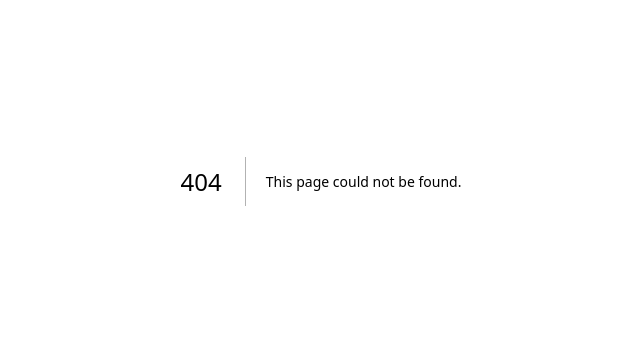
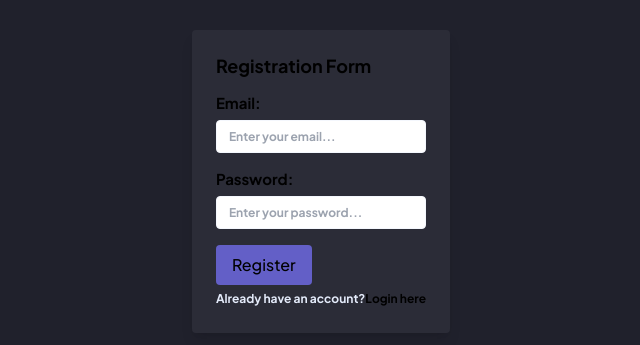
Before and after one commit to revou-fsse-1/w22-group-react-group-a, a Next.js app: page /auth/register in a window 1280 px wide. Before the commit this address had no page. Shown: the part 219-564 px from the top of the page, without its empty margins (319-959 px from the left). Built offline with nearby package versions, Linux system fonts and the light colour scheme.

Commit message:
add register page

```diff
--- a/package.json
+++ b/package.json
@@ -6,6 +6,7 @@
     "lint": "next lint"
   },
   "dependencies": {
+    "@hookform/resolvers": "^3.1.1",
     "@types/node": "20.4.1",
     "@types/react": "18.2.14",
     "@types/react-dom": "18.2.6",
@@ -16,7 +17,9 @@
     "postcss": "8.4.25",
     "react": "18.2.0",
     "react-dom": "18.2.0",
+    "react-hook-form": "^7.45.1",
     "tailwindcss": "3.3.2",
-    "typescript": "5.1.6"
+    "typescript": "5.1.6",
+    "yup": "^1.2.0"
   }
 }
--- /dev/null
+++ b/pages/auth/register.tsx
@@ -0,0 +1,88 @@
+import { useRouter } from 'next/router';
+import { useForm, SubmitHandler } from 'react-hook-form'
+import { yupResolver } from '@hookform/resolvers/yup';
+import * as yup from 'yup'
+import Link from 'next/link';
+import React from 'react';
+
+interface RegisterForm {
+    email: string;
+    password: string;
+}
+
+const schema = yup.object().shape({
+    email: yup.string().required('Please fill in the name.'),
+    password: yup.string()
+    .required('Please fill in the password.')
+    .min(8, 'Password must be at least 8 characters.')
+    .matches(/^(?=.*[a-z])(?=.*[A-Z])(?=.*\d)[a-zA-Z\d]{8,}$/, 'Password must contain at least one number, and uppercase and lowercase letters.')
+});
+
+const Register = () => {
+    const { register, handleSubmit, formState: { errors } } = useForm<RegisterForm>({
+        resolver: yupResolver(schema),
+    });
+    const router = useRouter();
+    const navigate = router.push;
+    const handleRegister: SubmitHandler<RegisterForm> = async (data) => {
+        try {
+            const response = await fetch('link menuju supabase', {
+                method: 'POST',
+                mode: 'cors',
+                headers: {
+                    'Content-Type:': 'application/json',
+                },
+                body: JSON.stringify(data),
+            });
+            if (response.ok) {
+                navigate('/login');
+            } else {
+                const { error } = await response.json();
+                throw new Error('Error encountered. Please try again.')
+            }
+        } catch (error) {
+            console.error(error);
+        };
+    };
+
+    return (
+        <div className='bg-very-dark-grey min-h-screen flex items-center justify-center'>
+            <div className='bg-dark-grey p-6 rounded shadow-lg'>
+                <h1 className='text-heading-lg mb-4'>Registration Form</h1>
+                <form onSubmit={handleSubmit(handleRegister)}>
+                    <div className='mb-4'>
+                        <label className='block mb-2 text-heading-md'>Email:</label>
+                        <input
+                        type="text"
+                        placeholder="Enter your email..."
+                        {...register('email')}
+                        className='border border-light-grey px-3 py-2 rounded w-full text-body-md text-white'
+                        />
+                        {errors.email && <p>{errors.email.message}</p>}
+                    </div>
+                    <div className='mb-4'>
+                        <label className='block mb-2 text-heading-md'>Password:</label>
+                        <input
+                        type="text"
+                        placeholder="Enter your password..."
+                        {...register('password')}
+                        className='border border-light-grey px-3 py-2 rounded w-full text-body-md text-white'
+                        />
+                        {errors.password && <p>{errors.password.message}</p>}
+                    </div>
+                    <button type="submit" className="bg-main-purple hover:bg-main-purple-hover text-white rounded px-4 py-2">
+                        Register
+                    </button>
+                </form>
+                <span className="text-lines-light text-body-md">Already have an account?</span>
+                <span>
+                    <Link href="/auth/login" className="text-body-md">
+                        Login here
+                    </Link>
+                </span>
+            </div>
+        </div>
+    )
+}
+
+export default Register
```
Also changed, not shown: 1 other file (tests, documents, lock files or other folders).
